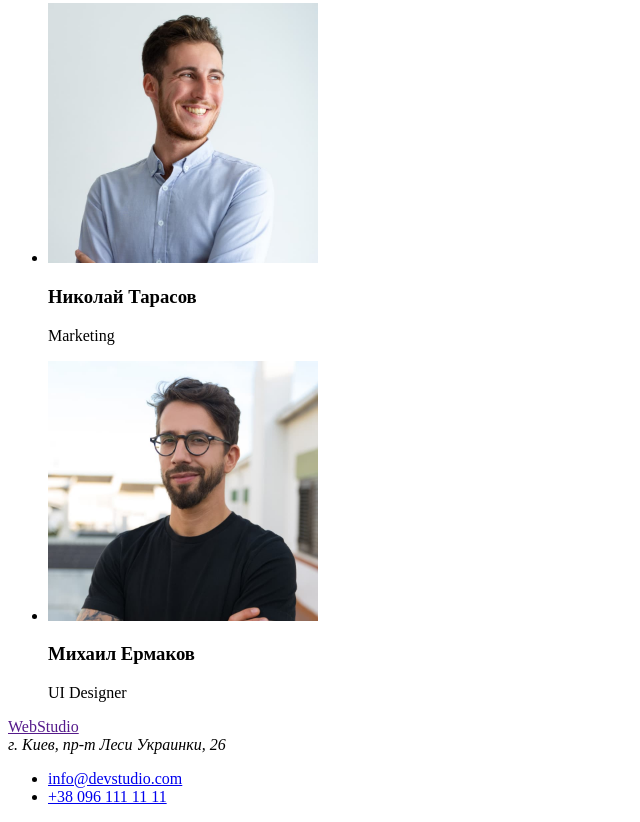
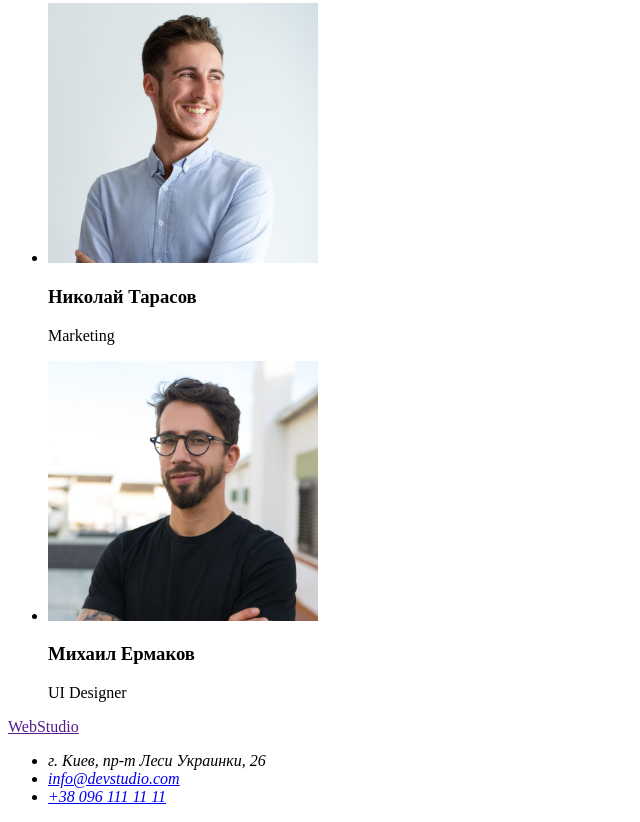
Before and after one commit to AlonaObidenko/goit-markup-hw-01, a plain HTML site: page index.html in a window 1280 px wide. Shown: the part 2333-3155 px from the top of the page, without its empty margins (0-640 px from the left). Drawn offline with Linux system fonts and the light colour scheme.

Commit message:
Update index.html

```diff
--- a/index.html
+++ b/index.html
@@ -105,11 +105,13 @@
         <!--Футер-->
         <footer>
             <a href="">WebStudio</a>
-            <address>г. Киев, пр-т Леси Украинки, 26</address>
-            <ul>
-                <li><a href="mailto:info@devstudio.com">info@devstudio.com</a></li>
-                <li><a href="tel:+380961111111">+38 096 111 11 11</a></li>
-            </ul>
+            <address>
+                <ul>
+                    <li>г. Киев, пр-т Леси Украинки, 26</li>
+                    <li><a href="mailto:info@devstudio.com">info@devstudio.com</a></li>
+                    <li><a href="tel:+380961111111">+38 096 111 11 11</a></li>
+                </ul>
+            </address>
         </footer>
         </main>
 </body>
```
